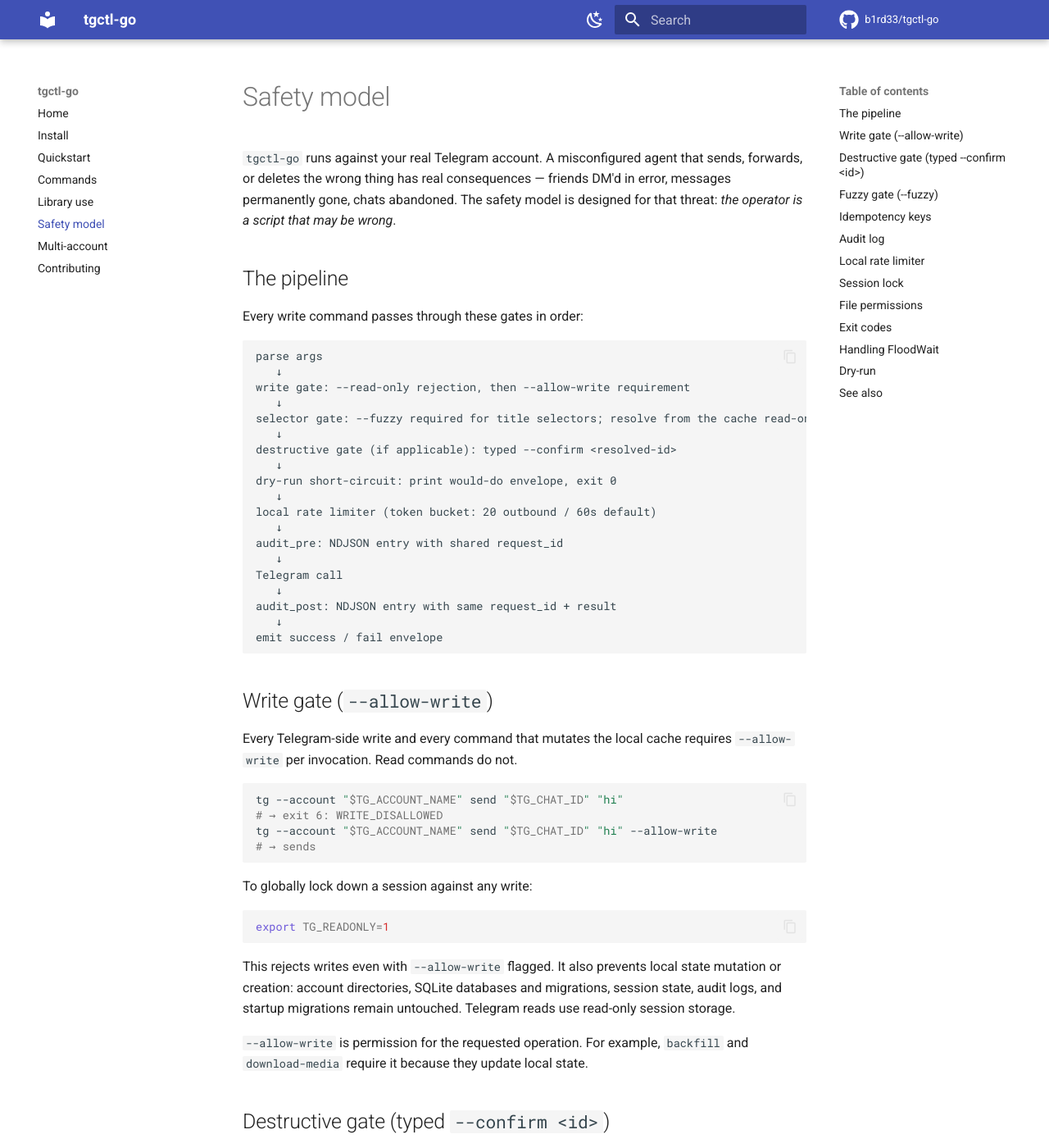
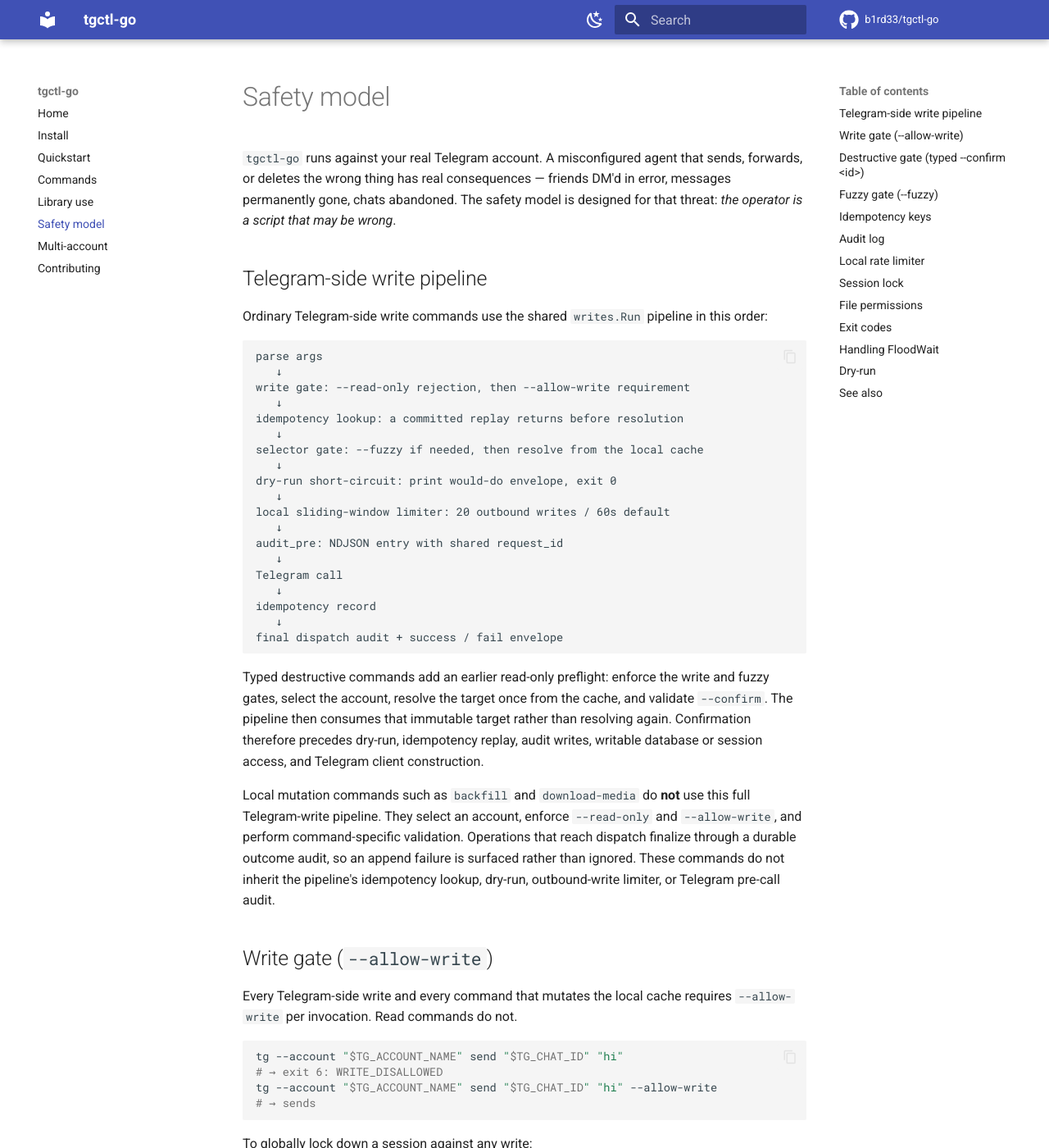
Before and after one commit to b1rd33/tgctl-go, an MkDocs documentation site: the page built from docs/safety.md, in a window 1280 px wide and 1400 px high. Shown: the whole window at 82% size. Built offline with MkDocs 1.6.1 and Material for MkDocs 9.7.7, drawn with Linux system fonts in a browser that asks for light colours; comment, search, counter and statistics services are not loaded; some of the changed text lies outside the part shown.

Commit message:
docs: distinguish Telegram and local write safety

````diff
--- a/docs/safety.md
+++ b/docs/safety.md
@@ -6,31 +6,47 @@
 chats abandoned. The safety model is designed for that threat:
 *the operator is a script that may be wrong*.
 
-## The pipeline
+## Telegram-side write pipeline
 
-Every write command passes through these gates in order:
+Ordinary Telegram-side write commands use the shared `writes.Run` pipeline in
+this order:
 
 ```
 parse args
    ↓
 write gate: --read-only rejection, then --allow-write requirement
    ↓
-selector gate: --fuzzy required for title selectors; resolve from the cache read-only
+idempotency lookup: a committed replay returns before resolution
    ↓
-destructive gate (if applicable): typed --confirm <resolved-id>
+selector gate: --fuzzy if needed, then resolve from the local cache
    ↓
 dry-run short-circuit: print would-do envelope, exit 0
    ↓
-local rate limiter (token bucket: 20 outbound / 60s default)
+local sliding-window limiter: 20 outbound writes / 60s default
    ↓
 audit_pre: NDJSON entry with shared request_id
    ↓
 Telegram call
    ↓
-audit_post: NDJSON entry with same request_id + result
+idempotency record
    ↓
-emit success / fail envelope
+final dispatch audit + success / fail envelope
 ```
+
+Typed destructive commands add an earlier read-only preflight: enforce the
+write and fuzzy gates, select the account, resolve the target once from the
+cache, and validate `--confirm`. The pipeline then consumes that immutable
+target rather than resolving again. Confirmation therefore precedes dry-run,
+idempotency replay, audit writes, writable database or session access, and
+Telegram client construction.
+
+Local mutation commands such as `backfill` and `download-media` do **not** use
+this full Telegram-write pipeline. They select an account, enforce
+`--read-only` and `--allow-write`, and perform command-specific validation.
+Operations that reach dispatch finalize through a durable outcome audit, so an
+append failure is surfaced rather than ignored. These commands do not inherit
+the pipeline's idempotency lookup, dry-run,
+outbound-write limiter, or Telegram pre-call audit.
 
 ## Write gate (`--allow-write`)
 
@@ -153,7 +169,7 @@
 
 ## Local rate limiter
 
-A token bucket caps outbound Telegram writes at 20 per 60 seconds
+A sliding window caps outbound Telegram writes at 20 per 60 seconds
 by default. Hitting it raises `LOCAL_RATE_LIMIT` with a
 `retry_after_seconds` field. This is your guard against an agent
 loop that runs away.
````
Also changed, not shown: README.md (+6 -4 lines).
